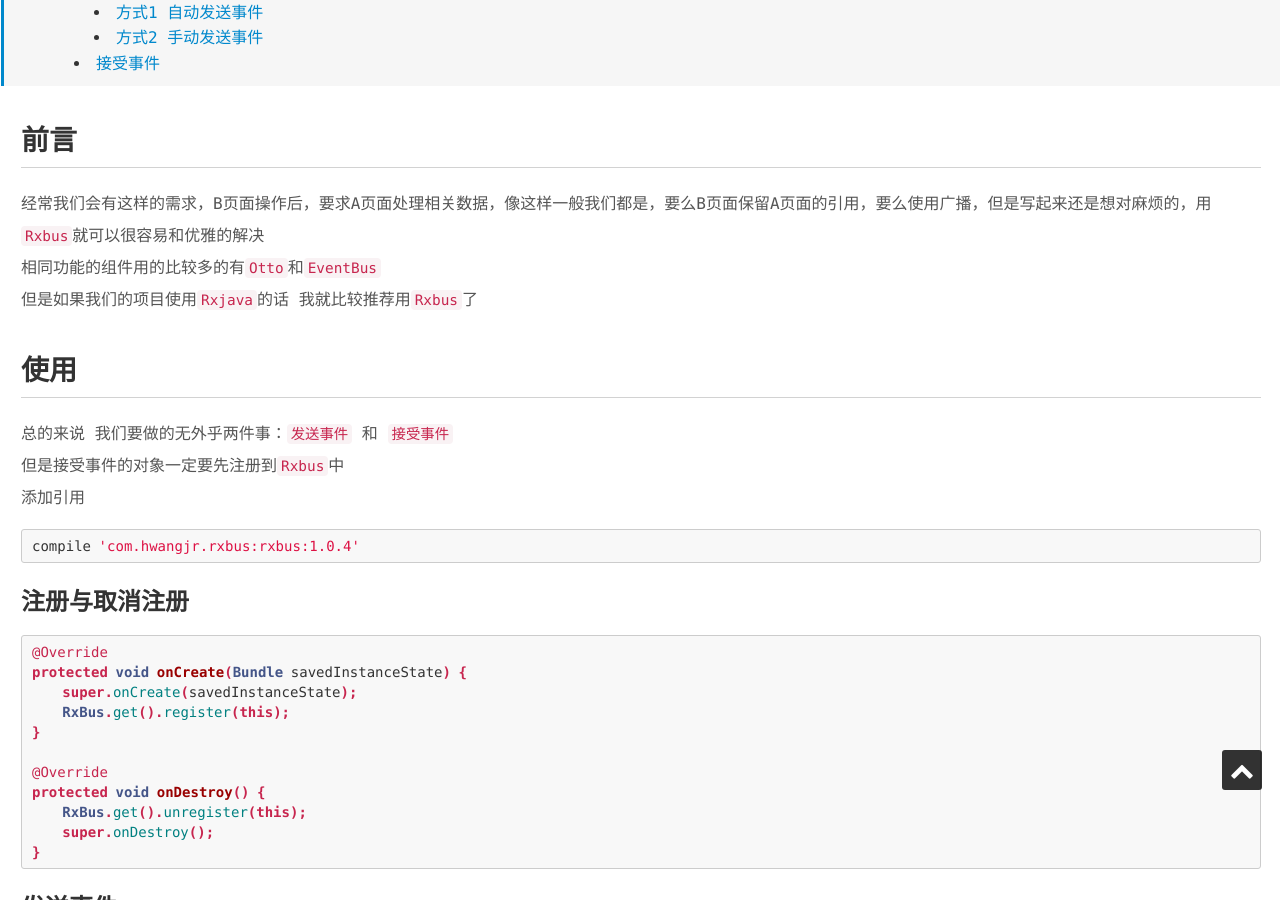
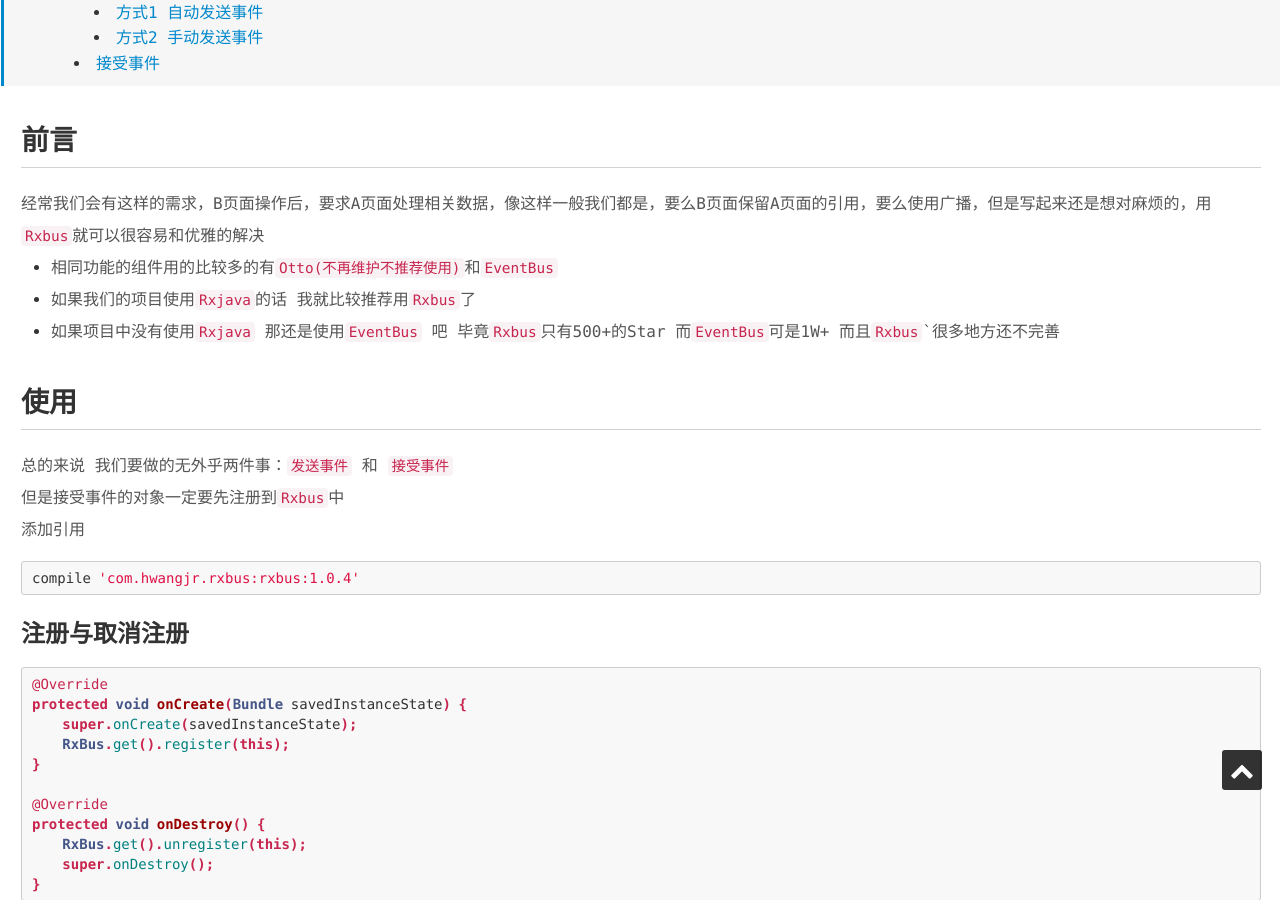
Before and after one commit to psvmc/myblog_jekyll, a Jekyll site: the page built from _posts/2016-07-22-android-rxbus.md, in a window 1280 px wide and 900 px high, scrolled down 521 px. Built offline with Jekyll 4.4.1, drawn with Linux system fonts in a browser that asks for light colours; nearby versions of some CDN libraries; comment, search, counter and statistics services are not loaded.

```diff
--- a/_posts/2016-07-22-android-rxbus.md
+++ b/_posts/2016-07-22-android-rxbus.md
@@ -13,8 +13,13 @@
 
 经常我们会有这样的需求，B页面操作后，要求A页面处理相关数据，像这样一般我们都是，要么B页面保留A页面的引用，要么使用广播，但是写起来还是想对麻烦的，用`Rxbus`就可以很容易和优雅的解决
 
-相同功能的组件用的比较多的有[`Otto`](https://github.com/square/otto)和[`EventBus`](https://github.com/greenrobot/EventBus)
-但是如果我们的项目使用[`Rxjava`](https://github.com/ReactiveX/RxJava)的话 我就比较推荐用[`Rxbus`](https://github.com/AndroidKnife/RxBus)了
++ 相同功能的组件用的比较多的有[`Otto(不再维护不推荐使用)`](https://github.com/square/otto)和[`EventBus`](https://github.com/greenrobot/EventBus)
+
++ 如果我们的项目使用[`Rxjava`](https://github.com/ReactiveX/RxJava)的话 我就比较推荐用[`Rxbus`](https://github.com/AndroidKnife/RxBus)了
+
++ 如果项目中没有使用[`Rxjava`](https://github.com/ReactiveX/RxJava) 那还是使用[`EventBus`](https://github.com/greenrobot/EventBus) 吧 毕竟[`Rxbus`](https://github.com/AndroidKnife/RxBus)只有500+的Star 而[`EventBus`](https://github.com/greenrobot/EventBus)可是1W+  而且[`Rxbus`](https://github.com/AndroidKnife/RxBus)`很多地方还不完善
+
+
 
 ## 使用
 
```
